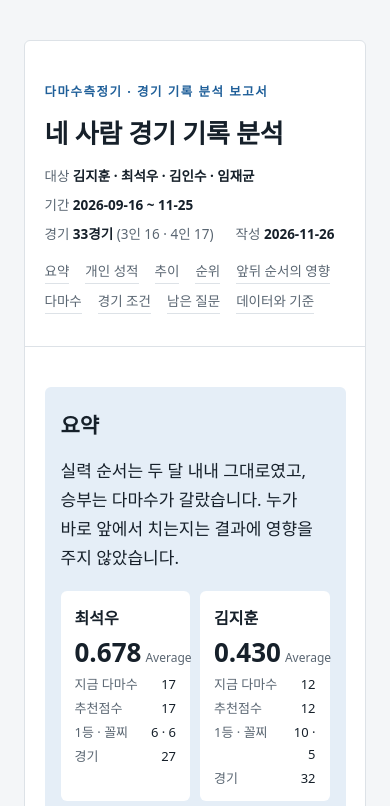
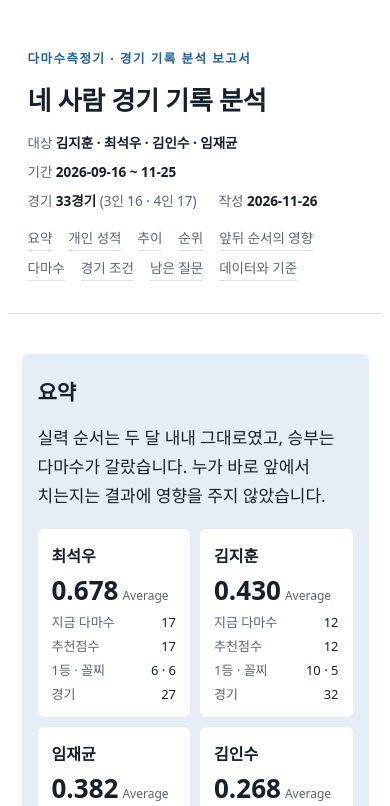
Before and after one commit to xsnow96/damasu-report, a plain HTML site: page index.html in a window 390 px wide. Shown: the top 806 px of the page. Drawn offline with Linux system fonts and the light colour scheme; a web font is replaced by a local one.

Commit message:
폰에서 화면 전체를 쓰게 한다
Co-Authored-By: Claude Opus 5.5 <noreply@anthropic.com>

```diff
--- a/index.html
+++ b/index.html
@@ -49,6 +49,14 @@ body {
   padding-block: 32px 64px;
 }
 .doc { max-width: 1080px; margin: 0 auto; background: var(--paper); border: 1px solid var(--line); border-radius: 6px; }
+/* 폰: 바깥 여백과 테두리 없이 화면 전체를 쓴다. 글 여백은 .cover / .inner 가 맡는다 */
+@media (max-width: 640px) {
+  body { background: var(--paper); padding-block: 0; padding-left: env(safe-area-inset-left, 0px); padding-right: env(safe-area-inset-right, 0px); }
+  .doc { border: 0; border-radius: 0; }
+  .cover { padding: 24px 18px 20px; }
+  .inner { padding: 24px 18px 40px; gap: 36px; }
+  .summary { margin-inline: -6px; padding: 20px 14px; }
+}
 .inner { padding: 40px clamp(18px, 5vw, 56px); display: flex; flex-direction: column; gap: 44px; }
 h1, h2, h3 { text-wrap: pretty; margin: 0; line-height: 1.35; }
 h1 { font-size: clamp(26px, 4.4vw, 34px); font-weight: 700; letter-spacing: -0.01em; }
```
